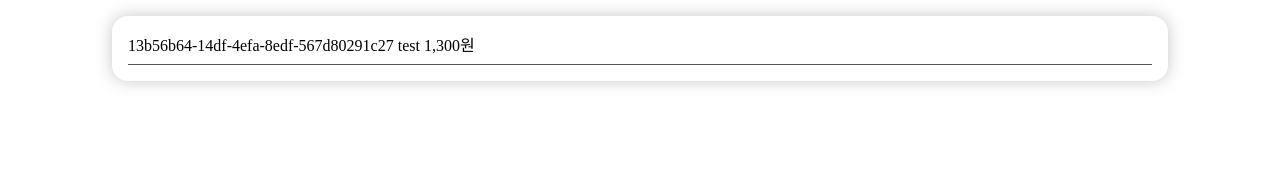
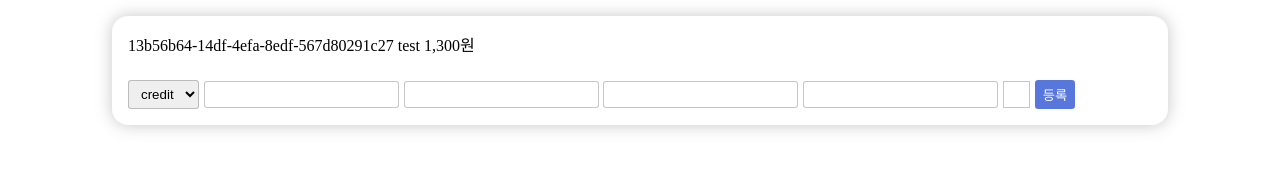
Before and after one commit to kkn1125/ts-account-book, a website built with Vite: page index.html in a window 1280 px wide. Built offline with nearby package versions, Linux system fonts and the light colour scheme.

Commit message:
feat: ui 수정

```diff
--- a/src/model/AccountBook.ts
+++ b/src/model/AccountBook.ts
@@ -8,6 +8,19 @@ export default class AccountBook {
 
   constructor(name: string) {
     this.name = name;
+
+    window.addEventListener("click", (e) => {
+      const target = e.target as HTMLInputElement & HTMLButtonElement;
+      if (!target) return;
+
+      if (target.id === "insert") {
+        console.log(1);
+      }
+
+      if (target.id === "fixed") {
+        console.log(target.checked);
+      }
+    });
   }
 
   find(id: string) {
@@ -47,10 +60,27 @@ export default class AccountBook {
 				</div>
 			`;
     });
+
     this.renderer.render(`
-		<div class="table">
-			${contents}
-		</div>
+    <div class="wrapper">
+      <div class="table">
+        ${contents}
+      </div>
+      <form action="">
+        <select class="input" name="currency">
+          <option value="credit" selected>credit</option>
+          <option value="cash">cash</option>
+        </select>
+        <input class="input" type="text" name="category" />
+        <input class="input" type="text" name="cost" />
+        <input class="input" type="text" name="from" />
+        <input class="input" type="text" name="to" />
+        <label class="fixed">
+          <input type="checkbox" id="fixed" />
+        </label>
+        <button class="btn" id="insert">등록</button>
+      </form>
+    </div>
 		`);
   }
 }
--- a/src/style.scss
+++ b/src/style.scss
@@ -7,20 +7,89 @@ body {
 body {
   #app {
     height: 100vh;
-    .table {
+
+    .wrapper {
+      display: flex;
+      flex-direction: column;
+      gap: 1rem;
+
       width: 80%;
       margin-top: 1rem;
       margin-left: auto;
       margin-right: auto;
       padding: 1rem;
-      .row {
-        border-bottom: 1px solid #565656;
-        padding: 0 0 0.5rem;
-        &:not(:nth-child(1)) {
-          margin-bottom: 0.5rem;
+      .table {
+        .row {
+          padding: 0 0 0.5rem;
+          &:not(:nth-child(1)) {
+            border-bottom: 1px solid #565656;
+            margin-bottom: 0.5rem;
+          }
         }
       }
       box-shadow: 0 0 1rem 0 #56565656;
+
+      form {
+        display: flex;
+        flex-direction: row;
+        gap: 0.3rem;
+
+        align-items: center;
+      }
+      .input {
+        border: 1px solid #56565656;
+        padding: 0.3rem 0.5rem;
+        &:hover,
+        &:focus-within,
+        &:active {
+          box-shadow: 0 0 0 0.2rem #477bc956;
+        }
+
+        border-radius: 0.2rem;
+        -webkit-border-radius: 0.2rem;
+        -moz-border-radius: 0.2rem;
+        -ms-border-radius: 0.2rem;
+        -o-border-radius: 0.2rem;
+      }
+
+      .input,
+      .btn,
+      .fixed {
+        outline: none;
+      }
+
+      .fixed {
+        display: inline-block;
+        border: 1px solid #56565656;
+        width: 25px;
+        height: 25px;
+      }
+
+      #fixed {
+        display: none;
+      }
+
+      .btn {
+        border: none;
+        background-color: #5777dd;
+        color: white;
+        padding: 0.3rem 0.5rem;
+
+        &:hover,
+        &:focus-within,
+        &:active {
+          box-shadow: 0 0 0 0.2rem #477bc956;
+        }
+        &:active {
+          filter: brightness(0.9);
+          -webkit-filter: brightness(0.9);
+        }
+        border-radius: 0.2rem;
+        -webkit-border-radius: 0.2rem;
+        -moz-border-radius: 0.2rem;
+        -ms-border-radius: 0.2rem;
+        -o-border-radius: 0.2rem;
+      }
 
       border-radius: 1rem;
       -webkit-border-radius: 1rem;
```
